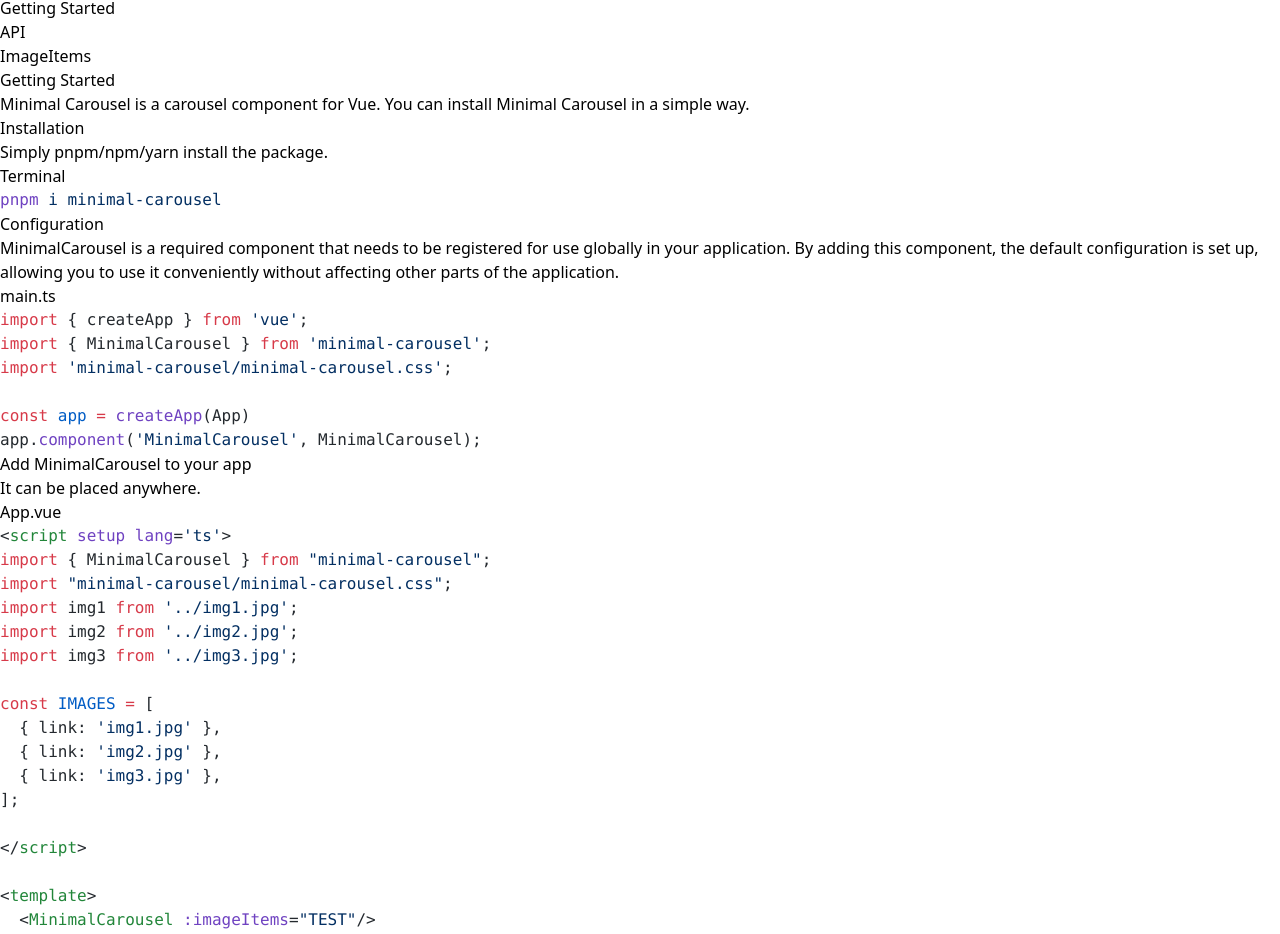
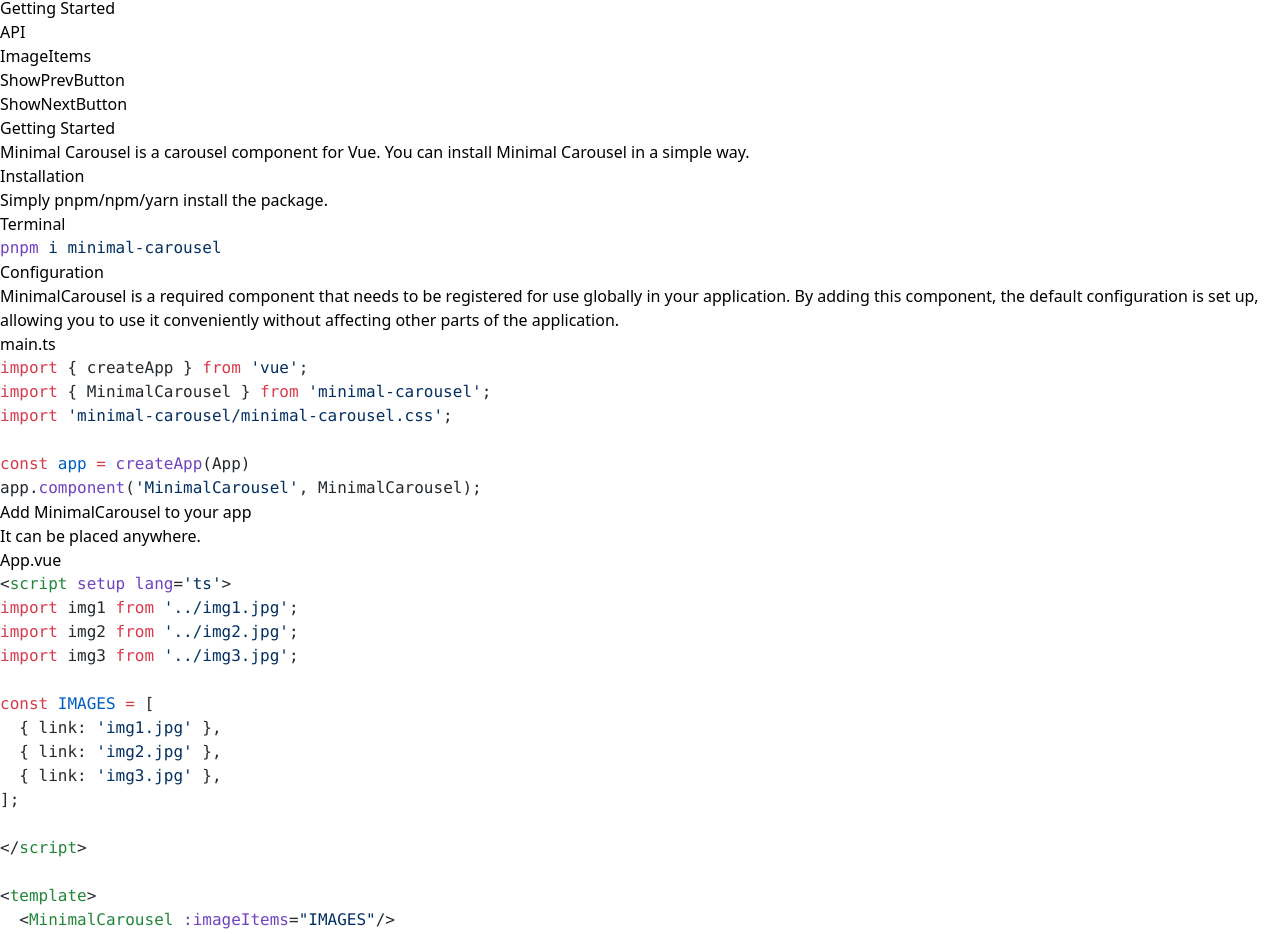
Before and after one commit to Seokho0120/minimal-carousel-home, a Vue app: page /docs/getting-started in a window 1280 px wide. Shown: the part 52-986 px from the top of the page. Built offline with nearby package versions, Linux system fonts and the light colour scheme; the HTML template or start-up script is replaced by a standard one.

Commit message:
feat: ShowPrevButton 추가

```diff
--- a/src/components/GettingStarted.vue
+++ b/src/components/GettingStarted.vue
@@ -5,8 +5,6 @@
 
 const installCode = `pnpm i minimal-carousel`;
 const usageCode = `<script setup lang='ts'>
-import { MinimalCarousel } from "minimal-carousel";
-import "minimal-carousel/minimal-carousel.css";
 import img1 from '../img1.jpg';
 import img2 from '../img2.jpg';
 import img3 from '../img3.jpg';
@@ -20,7 +18,7 @@
 <\/script>
 
 <template>
-  <MinimalCarousel :imageItems="TEST"/>
+  <MinimalCarousel :imageItems="IMAGES"/>
 <\/template>
 `;
 const configCode = `import { createApp } from 'vue';
--- a/src/components/ImageItems.vue
+++ b/src/components/ImageItems.vue
@@ -123,7 +123,7 @@
           Type of ImageItems
         </h2>
         <div class="text-neutral-500">
-          Link is a required value, while id and name are optional values.
+          link is a required value, while id and name are optional values.
         </div>
 
         <div class="text-sm border rounded-lg shadow-sm my-6 overflow-hidden">
@@ -132,13 +132,8 @@
           >
             <span class="text-xs flex items-center gap-2">
               <i-mynaui:terminal-solid class="text-neutral-400" />
-              <span class="text-neutral-500">Terminal</span>
+              <span class="text-neutral-500">Type</span>
             </span>
-            <button @click="copyToTypeText">
-              <i-heroicons:square-2-stack
-                class="text-neutral-600 hover:text-neutral-400"
-              />
-            </button>
           </div>
 
           <pre class="p-4" v-html="highlightedTypeCode" />
@@ -161,8 +156,8 @@
             class="flex justify-between items-center p-2 border-b bg-neutral-50"
           >
             <span class="text-xs flex items-center gap-2">
-              <i-mynaui:terminal-solid class="text-neutral-400" />
-              <span class="text-neutral-500">Example code</span>
+              <i-heroicons:document-solid class="text-neutral-400" />
+              <span class="text-neutral-500">Example</span>
             </span>
 
             <div class="flex items-center gap-2">
--- a/src/components/Lnb.vue
+++ b/src/components/Lnb.vue
@@ -35,18 +35,17 @@
     category: 'API',
     items: [
       { lnbName: 'ImageItems', name: 'imageItems', path: 'image-items' },
-
+      {
+        lnbName: 'ShowPrevButton',
+        name: 'showPrevButton',
+        path: 'show-prev-button',
+      },
+      {
+        lnbName: 'ShowNextButton',
+        name: 'showNextButton',
+        path: 'show-next-button',
+      },
       // TODO:
-      // {
-      //   lnbName: 'ShowPrevButton',
-      //   name: 'showPrevButton',
-      //   path: 'show-prev-button',
-      // },
-      // {
-      //   lnbName: 'ShowNextButton',
-      //   name: 'showNextButton',
-      //   path: 'show-next-button',
-      // },
       // { lnbName: 'Pagination', name: 'pagination', path: 'pagination' },
       // { lnbName: 'Scrollbar', name: 'scrollbar', path: 'scrollbar' },
       // { lnbName: 'AutoPlay', name: 'autoPlay', path: 'auto-play' },
--- a/src/components/ShowNextButton.vue
+++ b/src/components/ShowNextButton.vue
@@ -1,4 +1,7 @@
 <script setup lang="ts"></script>
+
+<!-- showPrevButton
+showNextButton -->
 
 <template>
   <div>ShowNextButton</div>
--- a/src/components/ShowPrevButton.vue
+++ b/src/components/ShowPrevButton.vue
@@ -1,5 +1,235 @@
-<script setup lang="ts"></script>
+<script setup lang="ts">
+import { onMounted, ref } from 'vue';
+import { toast } from 'vue-sonner';
+import { createHighlighter } from 'shiki';
+import img1 from '../assets/images/img1.jpg';
+import img2 from '../assets/images/img2.jpg';
+import img3 from '../assets/images/img3.jpg';
+import img4 from '../assets/images/img4.jpg';
+import img5 from '../assets/images/img5.jpg';
+
+const IMAGES = [
+  {
+    link: img1,
+    id: 1,
+    name: '1',
+  },
+  {
+    link: img2,
+    id: 2,
+    name: '2',
+  },
+  {
+    link: img3,
+    id: 3,
+    name: '3',
+  },
+  {
+    link: img4,
+    id: 4,
+    name: '4',
+  },
+  {
+    link: img5,
+    id: 5,
+    name: '5',
+  },
+];
+const isFullAndShort = ref(true);
+
+const typeCode = `showPrevButton: boolean;`;
+const exampleShortCode = `<MinimalCarousel showPrevButton/>`;
+const exampleShortCode2 = `<MinimalCarousel :showPrevButton="false"/>`;
+const exampleFullCode = `<script setup lang='ts'>
+import { MinimalCarousel } from "minimal-carousel";
+import "minimal-carousel/minimal-carousel.css";
+import img1 from '../img1.jpg';
+import img2 from '../img2.jpg';
+import img3 from '../img3.jpg';
+
+const IMAGES = [
+  { link: 'img1.jpg', id: 1, name: 'img1' },
+  { link: 'img2.jpg', id: 2, name: 'img2' },
+  { link: 'img3.jpg', id: 3, name: 'img3' },
+];
+
+<\/script>
 
 <template>
-  <div>ShowPrevButton</div>
+  <MinimalCarousel :imageItems="IMAGES" showPrevButton/>
+<\/template>
+`;
+
+const highlightedTypeCode = ref('');
+const highlightedExampleFullCode = ref('');
+const highlightedExampleShortCode = ref('');
+const highlightedExampleShortCode2 = ref('');
+
+onMounted(async () => {
+  const highlighter = await createHighlighter({
+    themes: ['github-light'],
+    langs: ['vue', 'tsx'],
+  });
+
+  highlightedTypeCode.value = highlighter.codeToHtml(typeCode, {
+    lang: 'tsx',
+    theme: 'github-light',
+  });
+
+  highlightedExampleShortCode.value = highlighter.codeToHtml(exampleShortCode, {
+    lang: 'vue',
+    theme: 'github-light',
+  });
+
+  highlightedExampleShortCode2.value = highlighter.codeToHtml(
+    exampleShortCode2,
+    {
+      lang: 'vue',
+      theme: 'github-light',
+    },
+  );
+
+  highlightedExampleFullCode.value = highlighter.codeToHtml(exampleFullCode, {
+    lang: 'vue',
+    theme: 'github-light',
+  });
+});
+
+const copyToExampleShortText = async () => {
+  await navigator.clipboard.writeText(exampleShortCode);
+  toast.success(`Copy code!`);
+};
+
+const copyToExampleShortText2 = async () => {
+  await navigator.clipboard.writeText(exampleShortCode2);
+  toast.success(`Copy code!`);
+};
+
+const copyToExampleFullText = async () => {
+  await navigator.clipboard.writeText(exampleFullCode);
+  toast.success(`Copy code!`);
+};
+</script>
+
+<template>
+  <div class="py-16">
+    <div class="max-w-[642px] w-full mx-auto">
+      <div class="flex flex-col gap-4">
+        <h1 class="font-semibold text-4xl text-neutral-800">ShowPrevButton</h1>
+        <div class="text-neutral-500">
+          The showPrevButton feature displays the previous button, allowing
+          users to navigate to the previous image in the carousel.
+        </div>
+      </div>
+
+      <!-- ImageItems 설명 -->
+      <div class="mt-12 w-full">
+        <h2 class="font-semibold text-xl mb-4 text-neutral-800">
+          Type of ShowPrevButton
+        </h2>
+        <div class="text-neutral-500">
+          The type of showPrevButton is boolean, and the default value is true.
+        </div>
+
+        <div class="text-sm border rounded-lg shadow-sm my-6 overflow-hidden">
+          <div
+            class="flex justify-between items-center p-2 border-b bg-neutral-50"
+          >
+            <span class="text-xs flex items-center gap-2">
+              <i-mynaui:terminal-solid class="text-neutral-400" />
+              <span class="text-neutral-500">Type</span>
+            </span>
+          </div>
+
+          <pre class="p-4" v-html="highlightedTypeCode" />
+        </div>
+
+        <h2 class="font-semibold text-xl mb-4 text-neutral-800">Example</h2>
+        <div class="text-neutral-500">
+          The default value of showPrevButton is true, and it will always be
+          shown unless additional settings are applied.
+        </div>
+
+        <!-- 예시 -->
+        <div class="mt-2 p-6 border-[1px] rounded-xl">
+          <MinimalCarousel :imageItems="IMAGES" class="rounded-lg" />
+        </div>
+
+        <!-- code -->
+        <div class="text-sm border rounded-lg shadow-sm my-6 overflow-hidden">
+          <div
+            class="flex justify-between items-center p-2 border-b bg-neutral-50"
+          >
+            <span class="text-xs flex items-center gap-2">
+              <i-heroicons:document-solid class="text-neutral-400" />
+              <span class="text-neutral-500">Example</span>
+            </span>
+
+            <div class="flex items-center gap-2">
+              <button @click="isFullAndShort = !isFullAndShort">
+                <i-heroicons:code-bracket-square
+                  class="text-neutral-600 hover:text-neutral-400"
+                />
+              </button>
+
+              <button v-if="isFullAndShort" @click="copyToExampleShortText">
+                <i-heroicons:square-2-stack
+                  class="text-neutral-600 hover:text-neutral-400"
+                />
+              </button>
+
+              <button v-else @click="copyToExampleFullText">
+                <i-heroicons:square-2-stack
+                  class="text-neutral-600 hover:text-neutral-400"
+                />
+              </button>
+            </div>
+          </div>
+
+          <pre
+            v-if="isFullAndShort"
+            class="p-4"
+            v-html="highlightedExampleShortCode"
+          />
+          <pre v-else class="p-4" v-html="highlightedExampleFullCode" />
+        </div>
+
+        <div class="text-neutral-500">
+          If showPrevButton is set to false, the previous button will not be
+          displayed.
+        </div>
+
+        <!-- 예시2 -->
+        <div class="mt-2 p-6 border-[1px] rounded-xl">
+          <MinimalCarousel
+            :imageItems="IMAGES"
+            :showPrevButton="false"
+            class="rounded-lg"
+          />
+        </div>
+
+        <!-- code -->
+        <div class="text-sm border rounded-lg shadow-sm my-6 overflow-hidden">
+          <div
+            class="flex justify-between items-center p-2 border-b bg-neutral-50"
+          >
+            <span class="text-xs flex items-center gap-2">
+              <i-heroicons:document-solid class="text-neutral-400" />
+              <span class="text-neutral-500">Example</span>
+            </span>
+
+            <div class="flex items-center gap-2">
+              <button @click="copyToExampleShortText2">
+                <i-heroicons:square-2-stack
+                  class="text-neutral-600 hover:text-neutral-400"
+                />
+              </button>
+            </div>
+          </div>
+
+          <pre class="p-4" v-html="highlightedExampleShortCode2" />
+        </div>
+      </div>
+    </div>
+  </div>
 </template>
```
